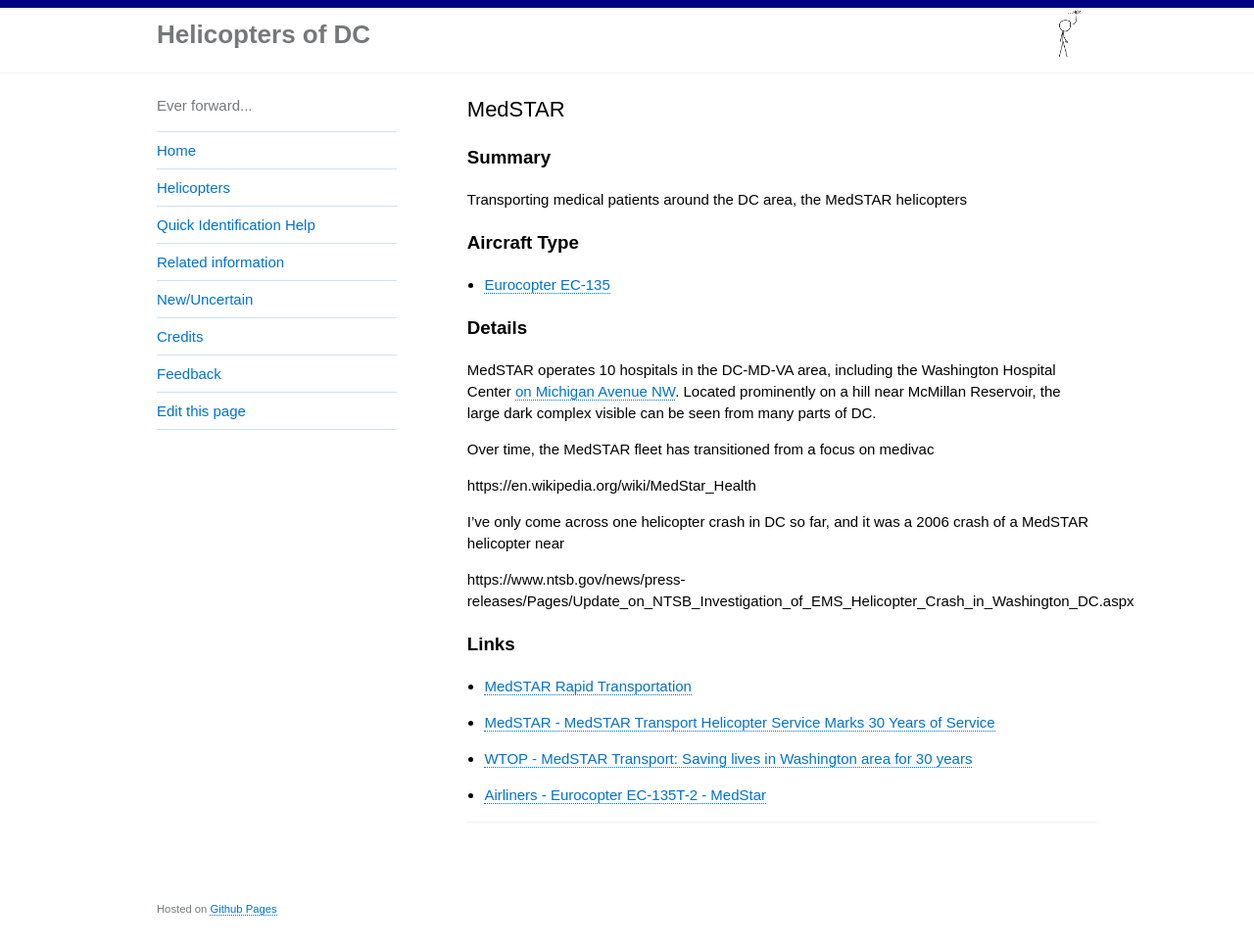
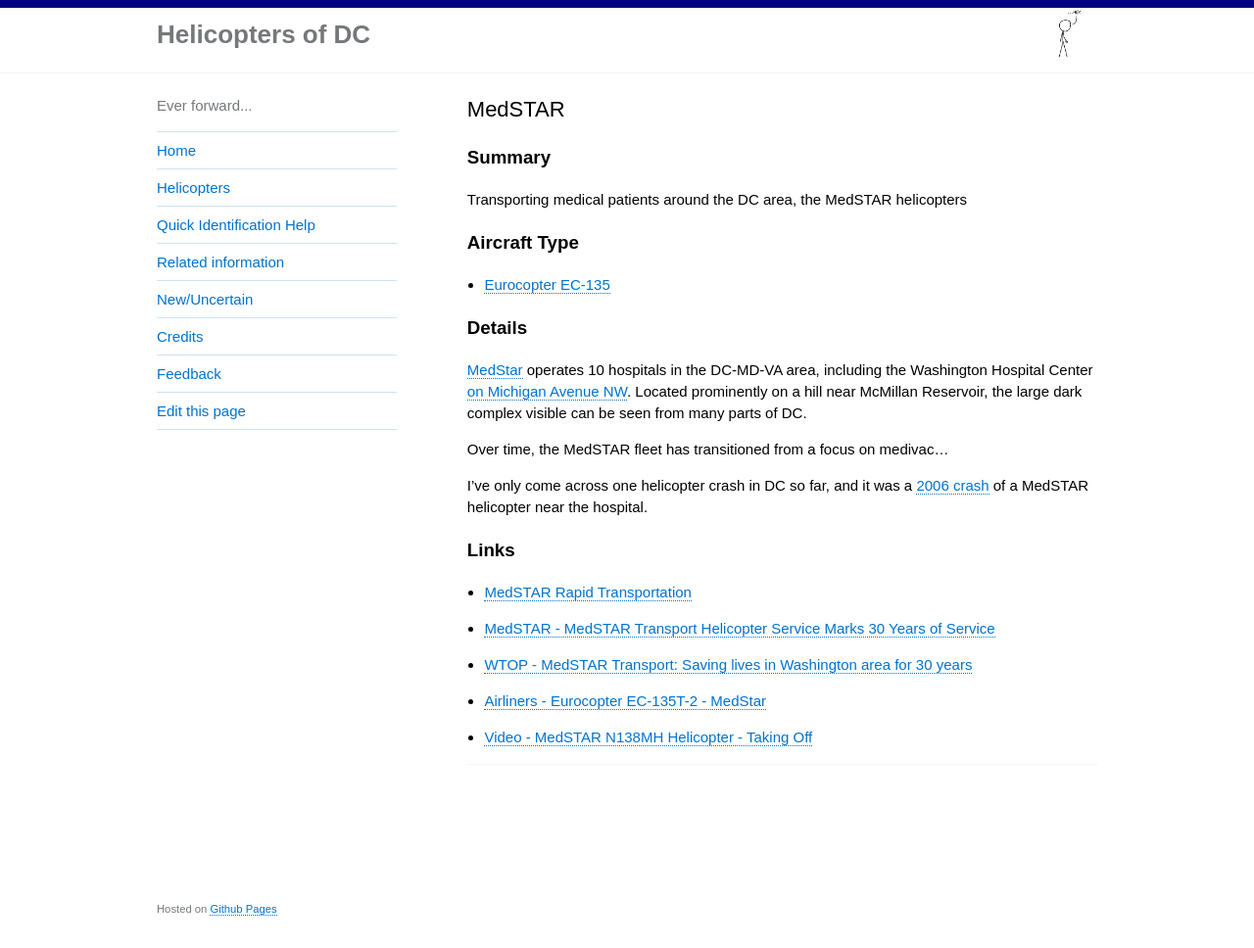
Before and after one commit to gbinal/dc-helicopters, a Jekyll site: the page built from _helicopters/medstar.md, in a window 1280 px wide and 968 px high. Shown: the whole window at 98% size. Built offline with Jekyll 4.4.1, drawn with Linux system fonts in a browser that asks for light colours.

Commit message:
tidying medstar

```diff
--- a/_helicopters/medstar.md
+++ b/_helicopters/medstar.md
@@ -13,18 +13,11 @@
 
 ### Details
 
-MedSTAR operates 10 hospitals in the DC-MD-VA area, including the Washington Hospital Center [on Michigan Avenue NW](https://goo.gl/maps/v59v6w4Qfe82).  Located prominently on a hill near McMillan Reservoir, the large dark complex visible can be seen from many parts of DC.
+[MedStar](https://en.wikipedia.org/wiki/MedStar_Health) operates 10 hospitals in the DC-MD-VA area, including the Washington Hospital Center [on Michigan Avenue NW](https://goo.gl/maps/v59v6w4Qfe82).  Located prominently on a hill near McMillan Reservoir, the large dark complex visible can be seen from many parts of DC.
 
+Over time, the MedSTAR fleet has transitioned from a focus on medivac...
 
-
-Over time, the MedSTAR fleet has transitioned from a focus on medivac
-
-
-https://en.wikipedia.org/wiki/MedStar_Health
-
-I've only come across one helicopter crash in DC so far, and it was a 2006 crash of a MedSTAR helicopter near
-
-https://www.ntsb.gov/news/press-releases/Pages/Update_on_NTSB_Investigation_of_EMS_Helicopter_Crash_in_Washington_DC.aspx
+I've only come across one helicopter crash in DC so far, and it was a [2006 crash](https://www.ntsb.gov/news/press-releases/Pages/Update_on_NTSB_Investigation_of_EMS_Helicopter_Crash_in_Washington_DC.aspx) of a MedSTAR helicopter near the hospital.
 
 ### Links
 
@@ -32,3 +25,4 @@
 * [MedSTAR - MedSTAR Transport Helicopter Service Marks 30 Years of Service](https://www.medstarwashington.org/news/2013/07/03/medstar-transport-helicopter-service-marks-30-years-of-service/)
 * [WTOP - MedSTAR Transport: Saving lives in Washington area for 30 years](https://wtop.com/news/2013/07/medstar-transport-saving-lives-in-washington-area-for-30-years/slide/1/)
 * [Airliners -  Eurocopter EC-135T-2 - MedStar](https://www.airliners.net/photo/MedStar/Eurocopter-EC-135T-2/1166869)
+* [Video - MedSTAR N138MH Helicopter - Taking Off](https://www.youtube.com/watch?v=5-bcVnGj6B4)
```
